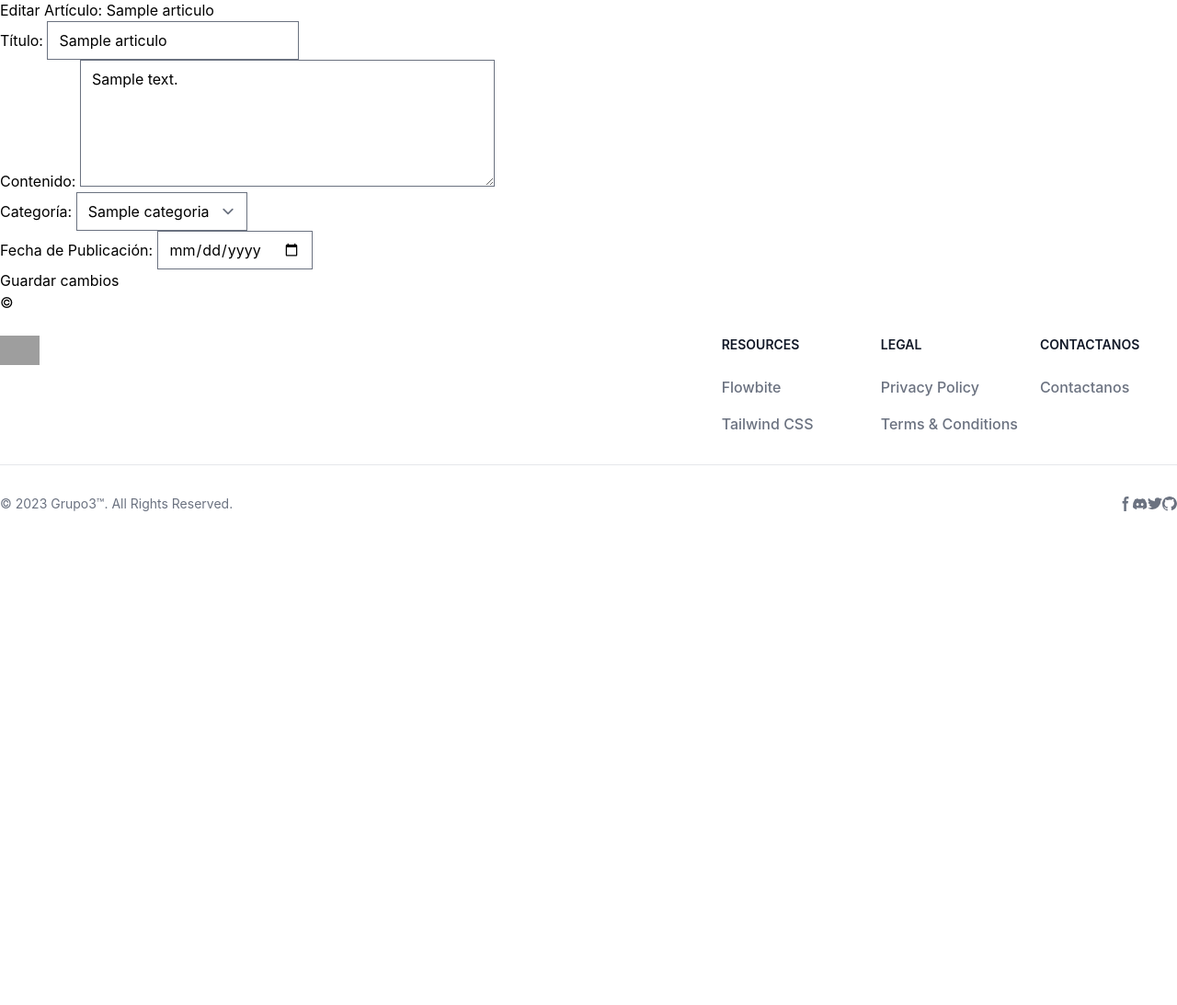
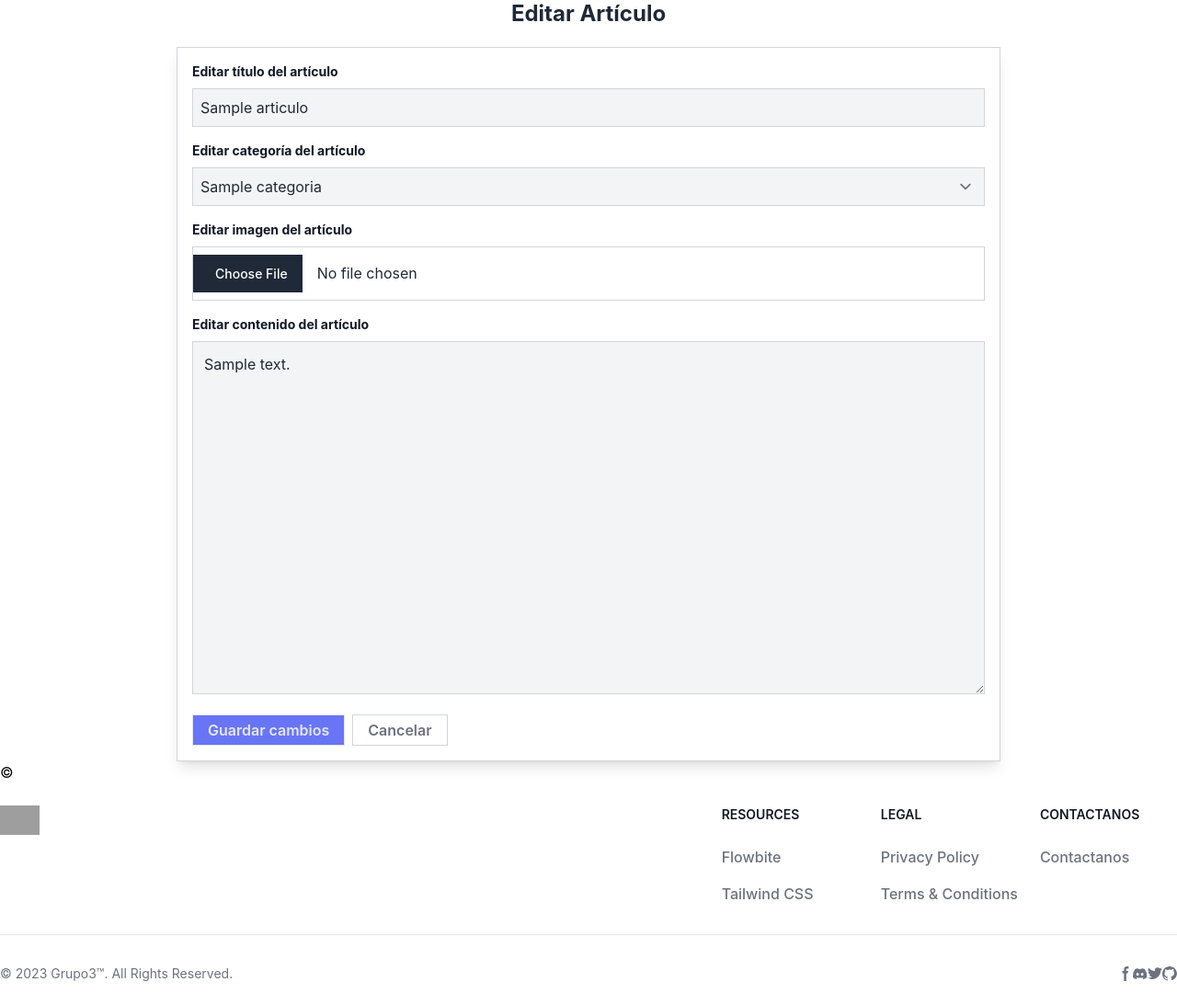
Before and after one commit to M0narc/django_news_app, a Django app: a page that uses src/templates/articulo/articulo_form.html in a window 1280 px wide. Shown: the part 156-1249 px from the top of the page at 92% size. Before the commit the page ends 712 px from the top, so only its background shows below. Run offline with Django 5.2, Linux system fonts and the light colour scheme; a user stored in the database is signed in; tables that the repository leaves empty hold one stand-in row (values such as "Sample post"); some libraries are stand-ins or nearby versions; grey boxes are pictures that could not be loaded.

Commit message:
Se dio estilo a editar post

```diff
--- a/src/apps/articulo/forms.py
+++ b/src/apps/articulo/forms.py
@@ -4,16 +4,16 @@ from .models import Articulo
 class ArticuloForm(forms.ModelForm):
     class Meta:
         model = Articulo
-        fields = ['titulo', 'contenido', 'categoria', 'fecha_publicada']  # Incluir los campos que desees editar
+        fields = ['titulo', 'contenido', 'categoria', 'imagen_portada']  # Incluye imagen_portada
         widgets = {
             'titulo': forms.TextInput(attrs={'class': 'form-control', 'placeholder': 'Título del artículo'}),
             'contenido': forms.Textarea(attrs={'class': 'form-control', 'rows': 5, 'placeholder': 'Escribe el contenido aquí...'}),
             'categoria': forms.Select(attrs={'class': 'form-control'}),
-            'fecha_publicada': forms.DateInput(attrs={'class': 'form-control', 'type': 'date'}),
+            'imagen_portada': forms.ClearableFileInput(attrs={'class': 'form-control-file'}),  # Añade un widget para el campo de imagen
         }
         labels = {
             'titulo': 'Título',
             'contenido': 'Contenido',
             'categoria': 'Categoría',
-            'fecha_publicada': 'Fecha de Publicación',
+            'imagen_portada': 'Imagen de Portada',
         }
--- a/src/apps/articulo/views.py
+++ b/src/apps/articulo/views.py
@@ -123,8 +123,28 @@ class ComentarioView(View):
 class ArticuloUpdateView(LoginRequiredMixin, UserPassesTestMixin, UpdateView):
     model = Articulo
     form_class = ArticuloForm  # Asegúrate de tener este formulario creado
-    template_name = 'articulo/articulo_form.html'  # Personaliza esta plantilla
+    template_name = 'articulo/articulo_form.html'
     context_object_name = 'articulo'
+
+    def get_context_data(self, **kwargs):
+        context = super().get_context_data(**kwargs)
+        context['categorias'] = Categoria.objects.all()  # Agregar todas las categorías al contexto
+        return context
+
+    def form_valid(self, form):
+        # Manejar archivos correctamente al guardar el formulario
+        form.save()
+        return super().form_valid(form)
+
+    def post(self, request, *args, **kwargs):
+        self.object = self.get_object()
+        form = self.get_form()
+
+        # Asegurarse de pasar request.FILES para manejar los archivos
+        if form.is_valid():
+            return self.form_valid(form)
+        else:
+            return self.form_invalid(form)
 
     def get_success_url(self):
         """Redirige al detalle del artículo después de editar."""
--- a/src/templates/articulo/articulo_form.html
+++ b/src/templates/articulo/articulo_form.html
@@ -1,10 +1,45 @@
 {% extends 'base.html' %}
 
 {% block content %}
-  <h2>Editar Artículo: {{ articulo.titulo }}</h2>
-  <form method="POST">
+<!-- component -->
+<div class="heading text-center font-bold text-2xl m-5 text-gray-800">Editar Artículo</div>
+<style>
+  body {background:white !important;}
+</style>
+<div class="editor mx-auto w-full max-w-4xl flex flex-col text-gray-800 border border-gray-300 p-4 shadow-lg">
+  <form method="POST" enctype="multipart/form-data">
     {% csrf_token %}
-    {{ form.as_p }}
-    <button type="submit">Guardar cambios</button>
+
+    <!-- Título -->
+    <label class="block mb-2 text-sm font-bold text-gray-900">Editar título del artículo</label>
+    <input class="title bg-gray-100 border border-gray-300 p-2 mb-4 outline-none w-full" spellcheck="false"
+           placeholder="Editar Título" type="text" name="titulo" value="{{ form.titulo.value }}">
+
+    <!-- Categoría -->
+    <label class="block mb-2 text-sm font-bold text-gray-900">Editar categoría del artículo</label>
+    <select name="categoria" class="bg-gray-100 border border-gray-300 p-2 mb-4 outline-none w-full">
+      <option value="">Selecciona una categoría</option>
+      {% for categoria in categorias %}
+        <option value="{{ categoria.id }}" {% if categoria.id == form.instance.categoria.id %}selected{% endif %}>{{ categoria.nombre }}</option>
+      {% endfor %}
+    </select>
+
+
+    <!-- Imagen -->
+    <label class="block mb-2 text-sm font-bold text-gray-900">Editar imagen del artículo</label>
+    <input type="file" class="file-input mb-4 w-full border border-gray-300 p-2" name="imagen_portada">
+
+    <!-- Contenido -->
+    <label class="block mb-2 text-sm font-bold text-gray-900">Editar contenido del artículo</label>
+    <textarea class="description bg-gray-100 sec p-3 h-96 border border-gray-300 outline-none w-full"
+              spellcheck="false" placeholder="Editar el contenido del artículo"
+              name="contenido">{{ form.contenido.value }}</textarea>
+
+    <!-- Botones -->
+    <div class="buttons flex mt-4">
+      <button type="submit" class="btn border border-indigo-500 p-1 px-4 font-semibold cursor-pointer text-gray-200 bg-indigo-500">Guardar cambios</button>
+      <a href="{% url 'detalle_articulo' articulo.slug %}" class="btn border border-gray-300 p-1 px-4 font-semibold cursor-pointer text-gray-500 ml-2">Cancelar</a>
+    </div>
   </form>
+</div>
 {% endblock %}
```
Also changed, not shown: src/media/Banner-para-articulos-del-blog-Joseph_7YBmSq6.jpg (added), src/media/Hackers-de-China-e-Iran-_p3zpUA0.jpg (added), src/media/amd-launches-new-ai-chips-to-take-on-leader-nvidia.jpg (added).
